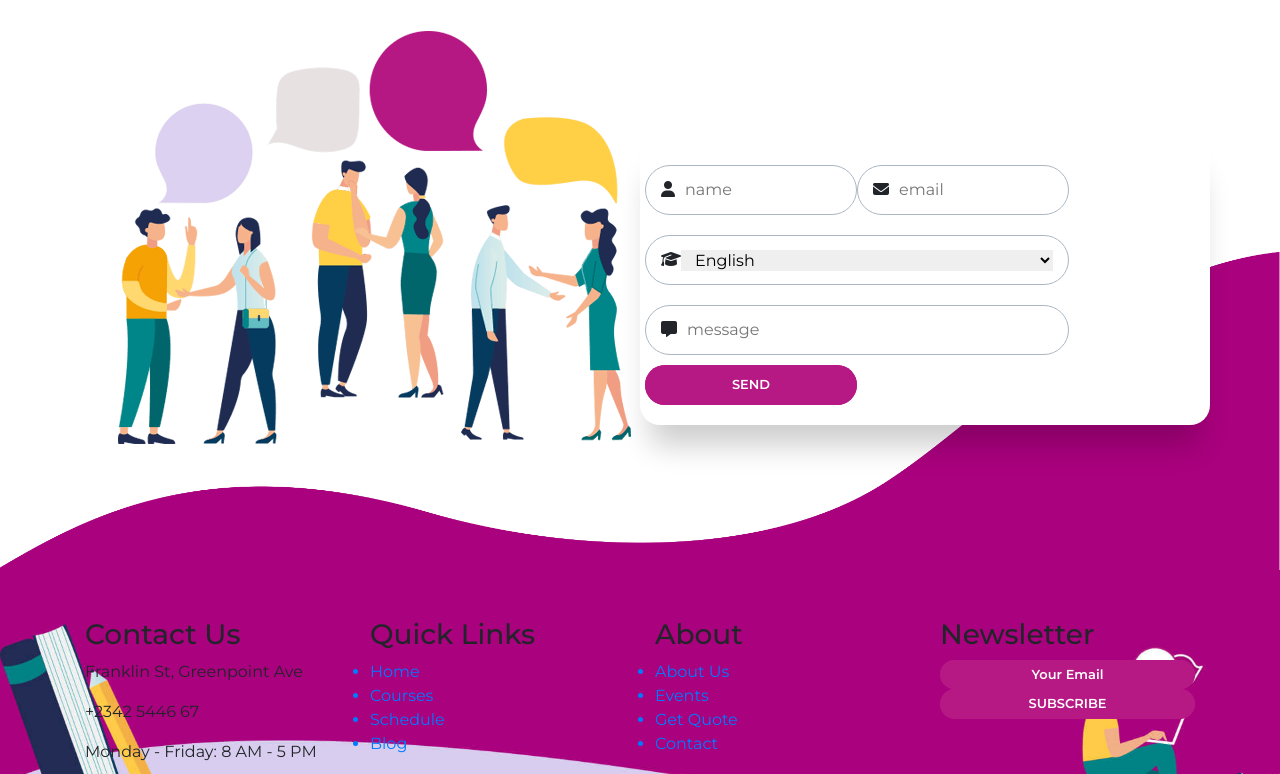
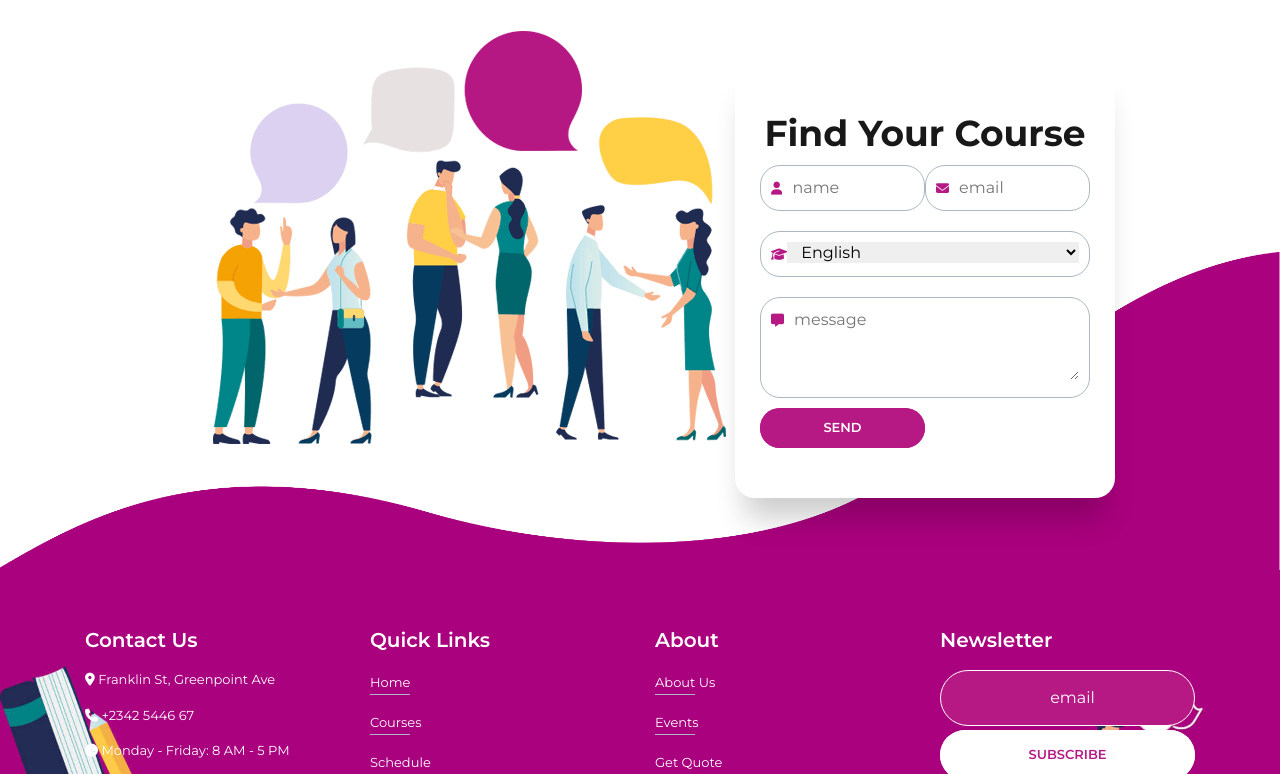
Before and after one commit to Cong-Thi/BT_SASS, a plain HTML site: page index.html in a window 1280 px wide. Shown: the part 1407-2181 px from the top of the page. Drawn offline with nearby package versions, Linux system fonts and the light colour scheme.

Commit message:
cap nhat

```diff
--- a/index.html
+++ b/index.html
@@ -260,8 +260,10 @@
                 <div class="form__img col-md-6">
                     <img src="./img/hero_team.png" alt="">
                 </div>
-                <div class="form__info col-md-6">
+                <div class="form__info col-md-5 col-xl-4 col-10">
                     <div class="row">
+                        <h3>Find Your Course
+                        </h3>
                         <div class="col-6 form__item">
                             <span><i class="fa-solid fa-user"></i></span>
                             <span>
@@ -289,8 +291,9 @@
                         </div>
                         <div class="col-12 form__item">
                             <span><i class="fa-solid fa-message"></i></span>
-                            <span>
-                                <input type="text" class="form__input" placeholder="message">
+                            <span style="width:100%">
+                                <textarea class="form__input" id="exampleFormControlTextarea1" rows="3"
+                                    placeholder="message"></textarea>
                             </span>
                         </div>
                         <div class="col-6 btn__purple">
@@ -309,59 +312,45 @@
     <footer>
         <div class="container py-5">
             <div class="row">
-                <div class="col-3">
+                <div class="col-md-3">
                     <h3>Contact Us</h3>
-                    <p>Franklin St, Greenpoint Ave</p>
-                    <p>+2342 5446 67</p>
-                    <p>Monday - Friday: 8 AM - 5 PM</p>
+                    <p><i class="fa-solid fa-location-dot"></i> Franklin St, Greenpoint Ave</p>
+                    <p><i class="fa-solid fa-phone"></i> +2342 5446 67</p>
+                    <p><i class="fa-solid fa-clock"></i> Monday - Friday: 8 AM - 5 PM</p>
                     <div class="navbar__info">
-                        <a href="#" class="navbar__item__info"><i class="fa-brands fa-twitter"></i></a>
-                        <a href="#" class="navbar__item__info"><i class="fa-brands fa-facebook-f"></i></a>
-                        <a href="#" class="navbar__item__info"><i class="fa-brands fa-youtube"></i></a>
-                        <a href="#" class="navbar__item__info"><i class="fa-brands fa-instagram"></i></a>
+                        <a href="#" class=""><i class="fa-brands fa-twitter"></i></a>
+                        <a href="#" class=""><i class="fa-brands fa-facebook-f"></i></a>
+                        <a href="#" class=""><i class="fa-brands fa-youtube"></i></a>
+                        <a href="#" class=""><i class="fa-brands fa-instagram"></i></a>
                     </div>
                 </div>
-                <div class="col-3">
+                <div class="col-md-3">
                     <h3>Quick Links</h3>
                     <ul>
-                        <a href="#">
-                            <li>Home</li>
-                        </a>
-                        <a href="#">
-                            <li>Courses</li>
-                        </a>
-                        <a href="#">
-                            <li>Schedule</li>
-                        </a>
-                        <a href="#">
-                            <li>Blog</li>
-                        </a>
+                            <li><a href="#">Home</a></li>
+                            <li><a href="#">Courses</a></li>
+                            <li><a href="#">Schedule</a></li>
+                            <li><a href="#">Blog</a></li>
                     </ul>
                 </div>
-                <div class="col-3">
+                <div class="col-md-3">
                     <h3>About
                     </h3>
                     <ul>
-                        <a href="#">
-                            <li>About Us</li>
-                        </a>
-                        <a href="#">
-                            <li>Events</li>
-                        </a>
-                        <a href="#">
-                            <li>Get Quote</li>
-                        </a>
-                        <a href="#">
-                            <li>Contact</li>
-                        </a>
+                        <li><a href="#">About Us</a></li>
+                        <li><a href="#">Events</a></li>
+                        <li><a href="#">Get Quote</a></li>
+                        <li><a href="#">Contact</a></li>
                     </ul>
                 </div>
-                <div class="col-3">
+                <div class="col-md-3">
                     <h3>Newsletter</h3>
-                    <div class="btn__purple">
-                        <span>Your Email</span>
+                    <div class="btn__email">
+                        <span>
+                            <input type="text" class="form__input" placeholder="email">
+                        </span>
                     </div>
-                    <div class="btn__purple">
+                    <div class="btn__white my-1">
                         <span>SUBSCRIBE</span>
                     </div>
                 </div>
--- a/sass/Components/_buttons.scss
+++ b/sass/Components/_buttons.scss
@@ -12,3 +12,26 @@
         box-shadow: 0 0 0 1px $color-purple inset;
     }
 }
+.btn__white{
+    @include styleText($fs-1,$fw-6,$color-purple);
+    @include styleButton($color-white, $pd-5, $pd-10, $bd-0,30px);
+    text-align: center;
+    transition: all 0.5s;
+    -webkit-box-shadow: 0 0 0 3em $color-white inset;
+    box-shadow: 0 0 0 3em $color-white inset;
+    padding: $pd-15 0;
+    cursor: pointer;
+    &:hover{
+        background-color: $color-purple;
+        color: $color-white;
+        box-shadow: 0 0 0 1px $color-white inset;
+    }
+}
+.btn__email{
+
+    @include styleButton($color-purple, $pd-5, $pd-10, $bd-0,30px);
+    text-align: center;
+    padding: $pd-15 0;
+    border: 1px solid $color-white;
+
+}
--- a/sass/Helpers/_mixin.scss
+++ b/sass/Helpers/_mixin.scss
@@ -10,9 +10,3 @@
     border: $bd;
     border-radius: $radius;
 }
-
-@mixin styleButtonHover($bg,$bd-color,$color) {
-    background: $bg;
-    border-color: $bd-color;
-    color: $color;
-}
--- a/sass/Layouts/_footer.scss
+++ b/sass/Layouts/_footer.scss
@@ -1,8 +1,70 @@
-footer{
+footer {
     background-color: transparent;
     background-image: url(../../img/footer_background.jpg);
     background-position: bottom right;
     background-size: cover;
     overflow: hidden;
+    color: $color-white;
 
+    h3 {
+        @include styleText($fs-2, $fw-6, $color-white);
+        padding: $pd-10 $pd-0;
+    }
+
+    p {
+        @include styleText($fs-1, $fw-4, $color-white);
+    }
+
+    .navbar__info {
+        a {
+            @include styleText($fs-1, $fw-4, $color-white);
+
+            &:hover {
+                color: $color-black;
+            }
+        }
+    }
+
+    ul {
+        li {
+            list-style: none;
+            padding-bottom: $pd-15;
+
+            a {
+                text-decoration: none;
+                @include styleText($fs-1, $fw-4, $color-white);
+
+                &:hover {
+                    text-decoration: none;
+                    opacity: 0.9;
+                    color: $color-white;
+                }
+            }
+
+            &::after {
+                content: "";
+                display: block;
+                height: 1px;
+                width: 40px;
+                background-color: $color-gray;
+            }
+        }
+    }
+
+    .form__input {
+        border: none;
+        background-color: transparent;
+        padding-left: $pd-10;
+        width: 100%;
+        text-align: center;
+
+        &:focus-visible {
+            outline: none;
+        }
+
+        &::placeholder{
+            color: $color-white;
+        }
+
+    }
 }
--- a/sass/Layouts/_form.scss
+++ b/sass/Layouts/_form.scss
@@ -10,22 +10,22 @@
             align-items: center;
             .form__info{
                 background-color: $color-white;
-                padding: 20px;
                 border-radius: 20px;
                 box-shadow: 0 30px 30px -10px rgb(0 0 0 / 20%);
                 .row{
-                    width: 80%;
                     justify-content: space-between;
                     align-items: center;
-
+                    margin: 50px 10px;
+                    h3{
+                        @include styleText($fs-3,$fw-7,$color-black);
+                        margin: 0 auto;
+                    }
                     .form__item{
                         display: flex;
                         border: 1px solid $color-gray;
-                        border-radius: 50px;
-                        align-items: center;
-                        height: 50px;
+                        border-radius: 20px;
                         margin: $mg-10 $mg-0;
-
+                        padding: $pd-10;
 
                         .form__input{
                             border: none;
@@ -35,7 +35,9 @@
                                 outline: none;
                             }
                         }
-
+                        i{
+                            @include styleText($fs-1,$fw-6,$color-purple)
+                        }
                     }
                     .btn__purple{
                         padding: $pd-10 0;
```
Also changed, not shown: css/main.css, 1 other file. Lines whose indentation alone changed are shown as unchanged.
